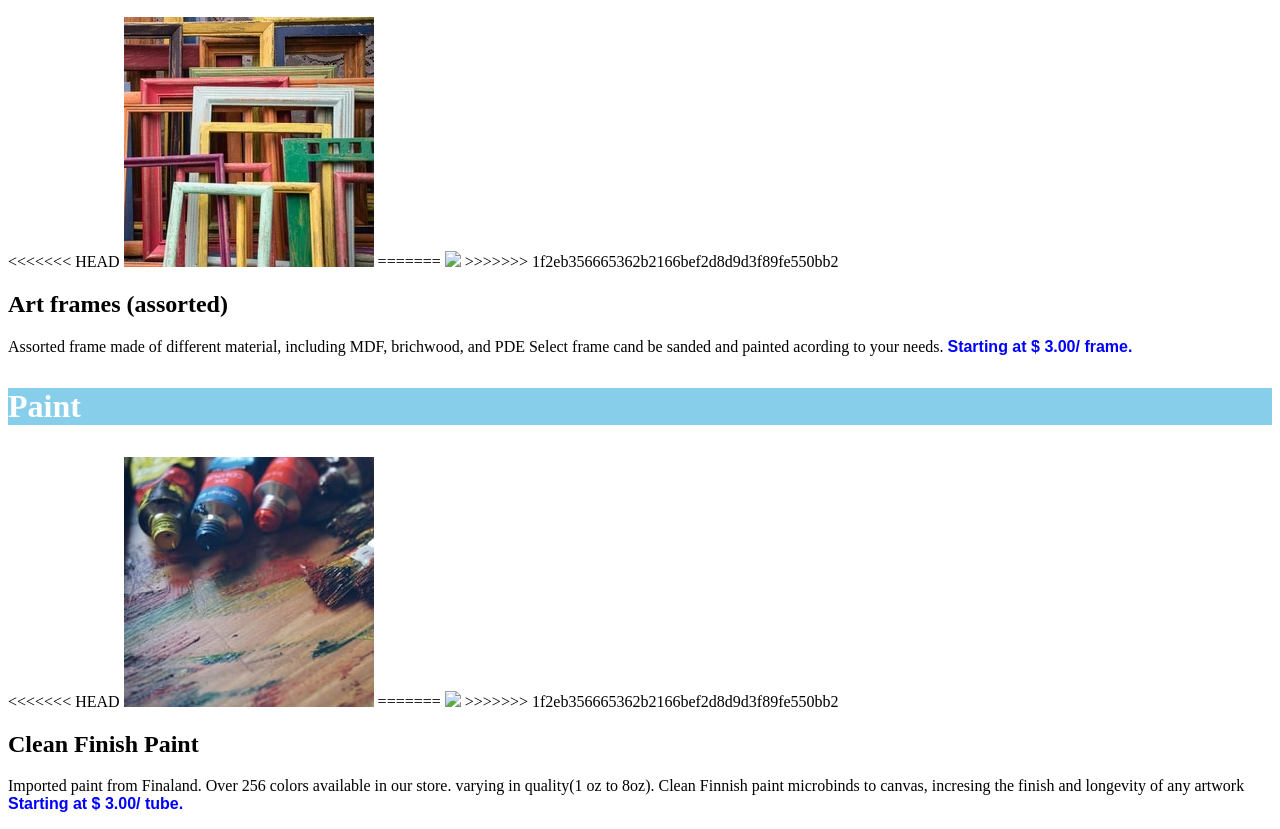
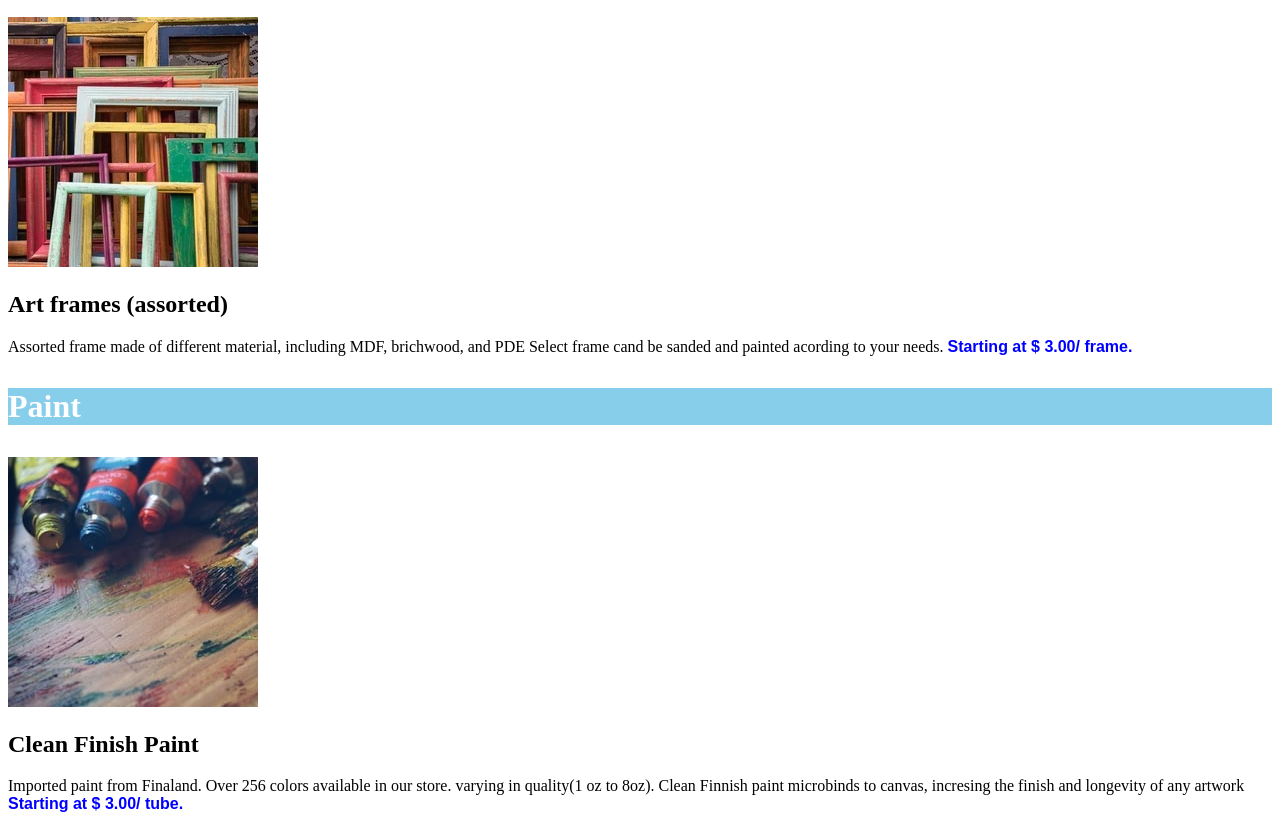
Before and after one commit to PoojshreePatil/Dasmoto, a plain HTML site: page index.html in a window 1280 px wide. Shown: the part 741-1570 px from the top of the page. Drawn offline with Linux system fonts and the light colour scheme.

Commit message:
Update index.html

```diff
--- a/index.html
+++ b/index.html
@@ -11,12 +11,8 @@
 
 
         <p id="paragraph">Brushesh</p>
-<<<<<<< HEAD
+
         <img src="./images/hacksaw.webp">
-=======
-        <img src="\Users\Ap\Documents\Vinsys\HTML\Dasmoto\hacksaw.webp">
->>>>>>> 1f2eb356665362b2166bef2d8d9d3f89fe550bb2
-
         <h2>Hacksaw Brushesh</h2>
         <p >Made of the highest quality oak, Hacksaw brushesh are known for their weight and ability to hold a paint in large amount. Available in different sizes
             <span>
@@ -25,12 +21,8 @@
 
 
         <p id="paragraph2">Frames</p>
-<<<<<<< HEAD
+
         <img src="./images/frames.webp">
-=======
-        <img src="\Users\Ap\Documents\Vinsys\HTML\Dasmoto\frames.webp">
->>>>>>> 1f2eb356665362b2166bef2d8d9d3f89fe550bb2
-
         <h2>Art frames (assorted)</h2>
         <p>Assorted frame made of different material, including MDF, brichwood, and PDE Select frame cand be sanded and painted acording to your needs.
             <span>
@@ -39,11 +31,8 @@
         </p>
 
         <p id="paragraph3">Paint</p>
-<<<<<<< HEAD
+
         <img src="./images/finnish.webp">
-=======
-        <img src="\Users\Ap\Documents\Vinsys\HTML\Dasmoto\finnish (1).webp">
->>>>>>> 1f2eb356665362b2166bef2d8d9d3f89fe550bb2
 
         <h2>Clean Finish Paint</h2>
         <p>Imported paint from Finaland. Over 256 colors available in our store. varying in quality(1 oz to 8oz). Clean Finnish paint microbinds to canvas, incresing the finish and longevity of any artwork
```
